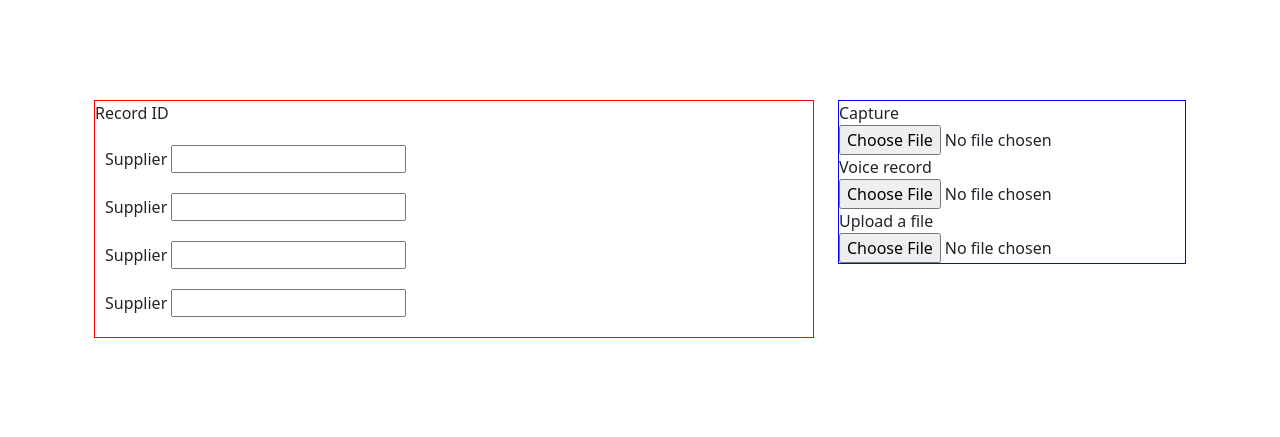
After one commit to wilfriedy/expense-recorder, a PHP site: page /index.php in a window 1280 px wide. The commit adds this page. Shown: the top 437 px of the page. Run offline with PHP 8.4, Linux system fonts and the light colour scheme.

Commit message:
modifications

```diff
--- a/autoload.php
+++ b/autoload.php
@@ -1,17 +1,23 @@
 <?php
 //require all classes in directory
-foreach(glob('src/classes/*.class.php') as $file){
+foreach (glob('src/classes/*.class.php') as $file) {
     require_once $file;
 }
+
+// define paths components files
+define("MAIN_PATH", dirname(__FILE__));
+define("COMPONENTS_PATH", MAIN_PATH . '/src/components');
+
+
 // autoload class intances
-function autoloading($classname){
-    include('src/classes' . $classname . '.class.php');
-}
+// function autoloading($classname){
+//     include('src/classes' . $classname . '.class.php');
+// }
 //register auto load functions
-spl_autoload_register('autoloading');
+// spl_autoload_register('autoloading');
 
 // require all neccessary functions / files
 
-foreach(glob("db/*.php" ) as $file){
+foreach (glob("db/*.php") as $file) {
     require_once $file;
 }
--- /dev/null
+++ b/index.php
@@ -0,0 +1,32 @@
+<?php require './autoload.php';
+?>
+<!DOCTYPE html>
+<html lang="en">
+
+<head>
+  <meta charset="UTF-8" />
+  <meta http-equiv="X-UA-Compatible" content="IE=edge" />
+  <meta name="viewport" content="width=device-width, initial-scale=1.0" />
+  <link rel="stylesheet" href="./src/styles/index.css" />
+  <!-- JavaScript Bundle with Popper -->
+  <script src="https://cdn.jsdelivr.net/npm/bootstrap@5.2.0-beta1/dist/js/bootstrap.bundle.min.js" integrity="sha384-pprn3073KE6tl6bjs2QrFaJGz5/SUsLqktiwsUTF55Jfv3qYSDhgCecCxMW52nD2" crossorigin="anonymous"></script>
+  <!-- CSS only -->
+  <link href="https://cdn.jsdelivr.net/npm/bootstrap@5.2.0-beta1/dist/css/bootstrap.min.css" rel="stylesheet" integrity="sha384-0evHe/X+R7YkIZDRvuzKMRqM+OrBnVFBL6DOitfPri4tjfHxaWutUpFmBp4vmVor" crossorigin="anonymous" />
+
+  <title>Document</title>
+</head>
+
+<body>
+  <div class="main-body">
+    <!-- will contain the headers of the application -->
+    <div class="container">
+      <div class="container">
+        <form action="">
+          <?php include COMPONENTS_PATH . '/keyinputs.php'; ?>
+        </form>
+      </div>
+    </div>
+  </div>
+</body>
+
+</html>
--- /dev/null
+++ b/src/components/keyinputs.php
@@ -0,0 +1,50 @@
+<div class="row">
+    <!-- ################## -->
+    <div class="col col-lg-8">
+        <div class="inputs-details-container">
+            <div class="form-top">Record ID</div>
+            <div class="input-labels-div">
+                <!-- 1 -->
+                <label for="" class="input-label">
+                    <span>Supplier</span>
+                    <input type="text" />
+                </label>
+                <!-- 2 -->
+                <label for="" class="input-label">
+                    <span>Supplier</span>
+                    <input type="text" />
+                </label>
+                <!-- 3 -->
+                <label for="" class="input-label">
+                    <span>Supplier</span>
+                    <input type="text" />
+                </label>
+                <!-- 4 -->
+                <label for="" class="input-label">
+                    <span>Supplier</span>
+                    <input type="text" />
+                </label>
+            </div>
+        </div>
+    </div>
+    <!-- ##################### -->
+    <div class="col col-lg-4">
+        <div class="action-record-container">
+            <div class="capture-display"></div>
+            <div class="capture-fields-btn">
+                <label for="" class="uploads-fiels">
+                    <span>Capture</span>
+                    <input type="file" capture="user" accept="image/*" />
+                </label>
+                <label for="" class="uploads-fiels">
+                    <span>Voice record</span>
+                    <input type="file" id="soundFile" capture="user" accept="audio/*" />
+                </label>
+                <label for="" class="uploads-fiels">
+                    <span>Upload a file</span>
+                    <input type="file" name="" id="" accept="image/*" />
+                </label>
+            </div>
+        </div>
+    </div>
+</div>
--- a/src/styles/index.css
+++ b/src/styles/index.css
@@ -14,6 +14,11 @@
 .input-labels-div {
   display: flex;
   flex-direction: column;
+  padding: 10px;
+}
+
+.input-labels-div label {
+  margin: 10px 0;
 }
 
 .action-record-container {
```
Also changed, not shown: index.html (deleted, +0 -88 lines), initiate.php (+7 -5 lines), functions.php (added), src/components/keyinputs.form.php (deleted), src/components/recordinputs.form.php (deleted), src/components/recordinputs.php (added).
